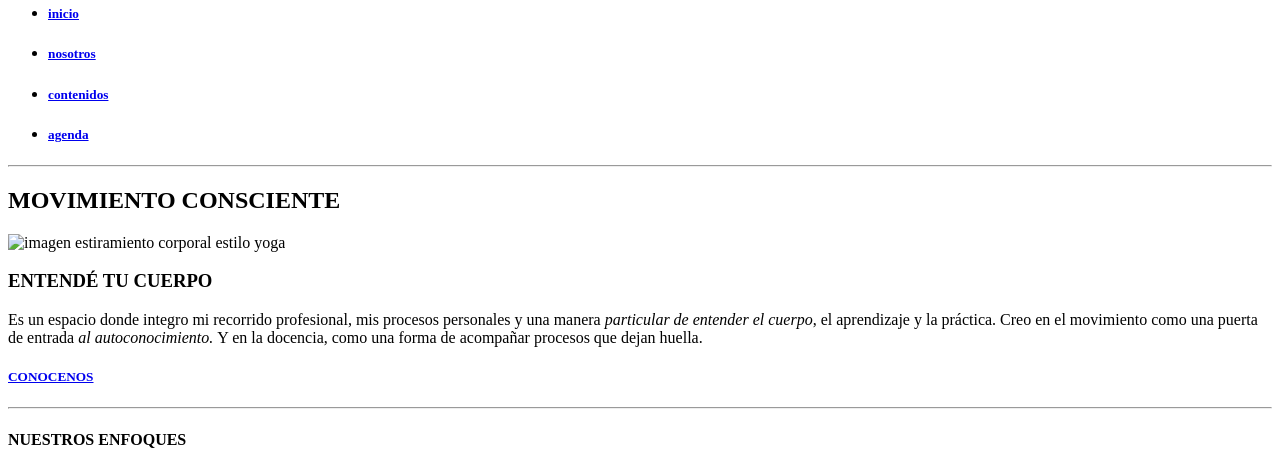
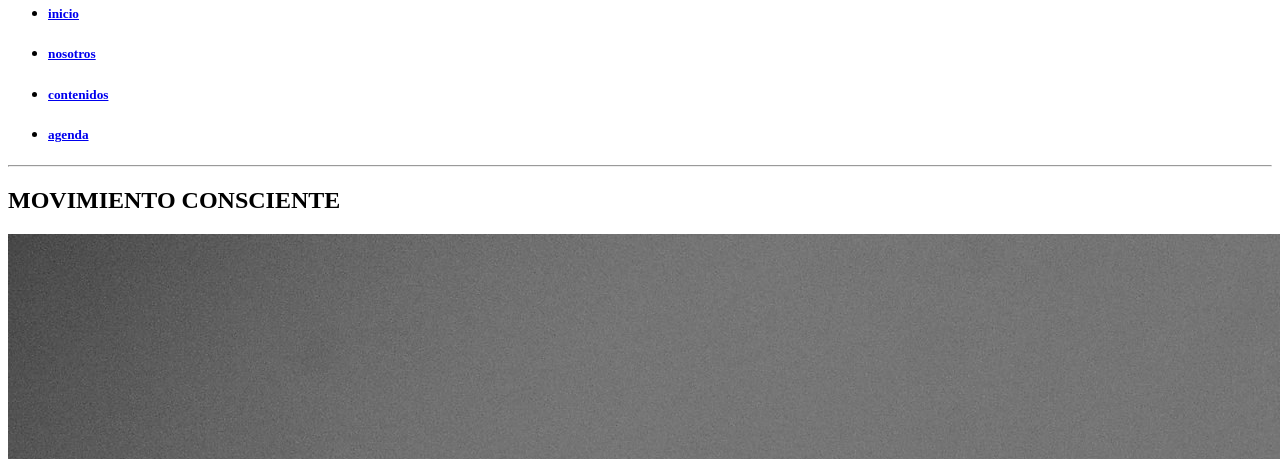
Before and after one commit to JulianaBernaschina/webappentrenamiento, a plain HTML site: page index.html in a window 1280 px wide. Shown: the part 332-791 px from the top of the page. Drawn offline with Linux system fonts and the light colour scheme; the site is published under a folder, as on GitHub Pages, so addresses that start at the root find nothing.

Commit message:
Fix image source path in index.html

```diff
--- a/index.html
+++ b/index.html
@@ -22,7 +22,7 @@
         <main>
             <section id="movimiento">
           <h1> MOVIMIENTO CONSCIENTE </h1>
-          <img src="/img/ginny-rose-stewart-UxkcSzRWM2s-unsplash.jpg" alt="imagen estiramiento corporal estilo yoga">
+          <img src="img/ginny-rose-stewart-UxkcSzRWM2s-unsplash.jpg" alt="imagen estiramiento corporal estilo yoga">
             <h3> ENTENDÉ TU CUERPO</h3>
             <p> Es un espacio donde integro mi recorrido profesional, mis procesos personales y una manera <em> particular de entender el cuerpo</em>, el aprendizaje y la práctica.
 Creo en el movimiento como una puerta de entrada <em> al autoconocimiento. </em>Y en la docencia, como una forma de acompañar procesos que dejan huella.</p>
```
